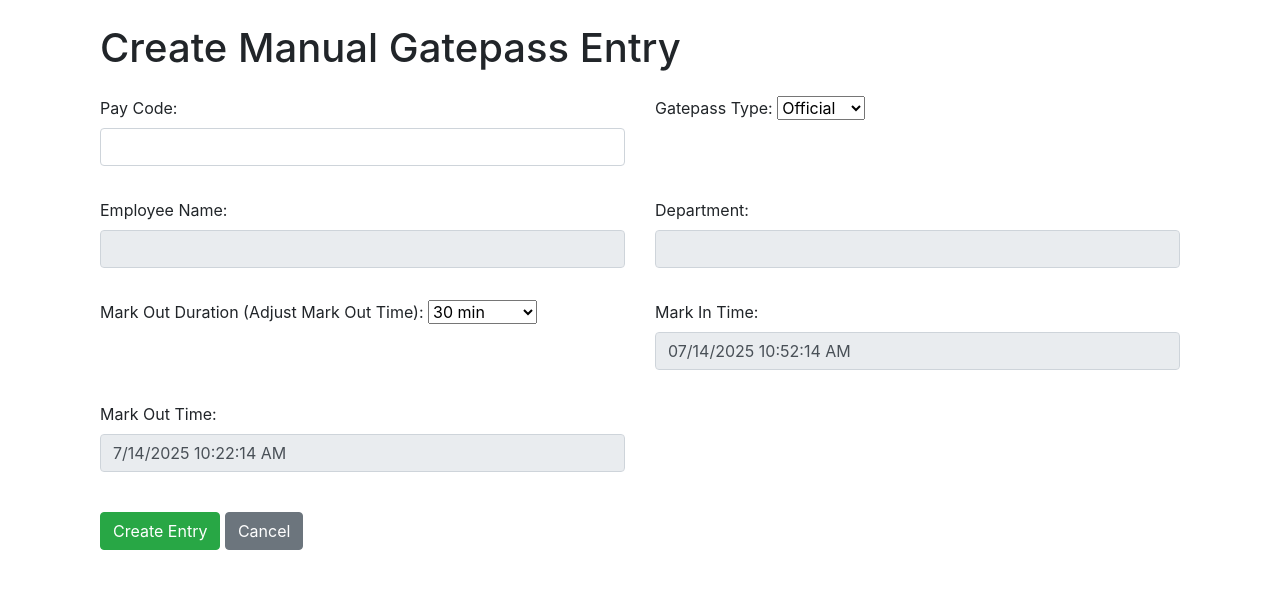
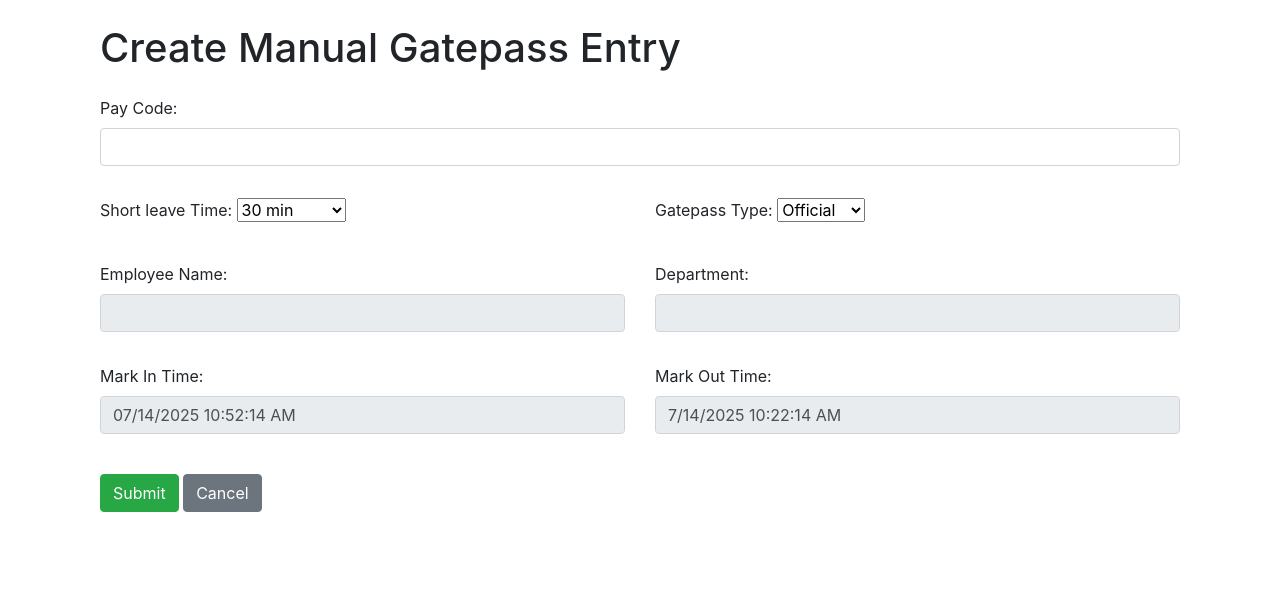
Before and after one commit to Mohitjangra2196/DCM_SECURITY_SCREEN, a Django app: page /mark_in/create_manual/ in a window 1280 px wide. Shown: the part 56-645 px from the top of the page. Run offline with Django 3.2, Linux system fonts and the light colour scheme; the visitor is signed in with stand-in values (Sample User, id 1); some libraries are stand-ins or nearby versions.

Commit message:
with all correction in time issue+entry form perfect , abhii color bache hai worker or staff ka

```diff
--- a/gatepass_app/forms.py
+++ b/gatepass_app/forms.py
@@ -34,7 +34,7 @@ class ManualGatePassForm(forms.Form):
     )
 
     mark_out_duration = forms.ChoiceField(
-        label="Mark Out Duration (Adjust Mark Out Time)",
+        label="Short leave Time",
         choices=[
             ('30', '30 min'),
             ('60', '1 hr'),
@@ -51,6 +51,7 @@ class ManualGatePassForm(forms.Form):
             ('390', '6 hr 30 min'),
             ('420', '7 hr'),
             ('450', '7 hr 30 min'),
+            ('480', '8 hr'),
         ],
         widget=forms.Select(attrs={'class': 'form-select'}),
         initial='30' # Default to 30 min
--- a/gatepass_app/templates/gatepass_app/create_manual_gatepass.html
+++ b/gatepass_app/templates/gatepass_app/create_manual_gatepass.html
@@ -20,12 +20,24 @@
     <form method="post" id="gatepassForm">
         {% csrf_token %}
         <div class="row mb-3">
-            <div class="col-md-6">
+            <div class="col-md-12">
                 <div class="form-group">
                     {{ form.PAYCODE.label_tag }}
                     {{ form.PAYCODE }}
                     {% if form.PAYCODE.errors %}
                         <div class="text-danger">{{ form.PAYCODE.errors }}</div>
+                    {% endif %}
+                </div>
+            </div>
+        </div>
+
+        <div class="row mb-3">
+            <div class="col-md-6">
+                <div class="form-group">
+                    {{ form.mark_out_duration.label_tag }}
+                    {{ form.mark_out_duration }}
+                    {% if form.mark_out_duration.errors %}
+                        <div class="text-danger">{{ form.mark_out_duration.errors }}</div>
                     {% endif %}
                 </div>
             </div>
@@ -39,6 +51,7 @@
                 </div>
             </div>
         </div>
+
 
         {# Added Employee Name and Department fields #}
         <div class="row mb-3">
@@ -65,15 +78,6 @@
         <div class="row mb-3">
             <div class="col-md-6">
                 <div class="form-group">
-                    {{ form.mark_out_duration.label_tag }}
-                    {{ form.mark_out_duration }}
-                    {% if form.mark_out_duration.errors %}
-                        <div class="text-danger">{{ form.mark_out_duration.errors }}</div>
-                    {% endif %}
-                </div>
-            </div>
-            <div class="col-md-6">
-                <div class="form-group">
                     {{ form.MARK_IN_TIME.label_tag }}
                     {{ form.MARK_IN_TIME }}
                     {% if form.MARK_IN_TIME.errors %}
@@ -81,10 +85,6 @@
                     {% endif %}
                 </div>
             </div>
-        </div>
-
-        {# Displayed field for MARK_OUT_TIME_DISPLAY #}
-        <div class="row mb-3">
             <div class="col-md-6">
                 <div class="form-group">
                     {{ form.MARK_OUT_TIME_DISPLAY.label_tag }}
@@ -96,9 +96,11 @@
             </div>
         </div>
 
+
+
         <div class="row mt-4">
             <div class="col-12">
-                <button type="button" id="createEntryButton" class="btn btn-success me-2">Create Entry</button>
+                <button type="button" id="createEntryButton" class="btn btn-success me-2">Submit</button>
                 <a href="{% url 'mark_in_screen' %}" class="btn btn-secondary">Cancel</a>
             </div>
         </div>
@@ -116,7 +118,7 @@
         const gatepassForm = document.getElementById('gatepassForm');
         const createEntryButton = document.getElementById('createEntryButton');
 
-        // Helper function to format Date object to "M/D/YYYY H:MM:SS AM/PM"
+        // Helper function to format Date object to "M/D/YYYY H:MM:SS AM/PM" for DISPLAY
         function formatDate(date) {
             if (!date instanceof Date || isNaN(date)) {
                 return ''; // Handle invalid date
@@ -137,7 +139,6 @@
         }
 
         // Helper function to parse "M/D/YYYY H:MM:SS AM/PM" string to Date object
-        // This is crucial for accurate calculations.
         function parseCustomDateTime(dateTimeString) {
             // Regex to parse "M/D/YYYY H:MM:SS AM/PM"
             const regex = /(\d{1,2})\/(\d{1,2})\/(\d{4}) (\d{1,2}):(\d{2}):(\d{2}) (AM|PM)/i;
@@ -165,8 +166,26 @@
             }
 
             // Create a Date object (month is 0-indexed in Date constructor)
+            // This Date object will be in the browser's local timezone.
             return new Date(year, month - 1, day, hours, minutes, seconds);
         }
+
+        // NEW HELPER FUNCTION: Format Date object to YYYY-MM-DDTHH:MM:SS using LOCAL components
+        // This generates a string that Python's datetime.fromisoformat can parse as naive.
+        function formatDateToLocalISO(date) {
+            if (!date instanceof Date || isNaN(date)) {
+                return '';
+            }
+            const year = date.getFullYear();
+            const month = (date.getMonth() + 1).toString().padStart(2, '0');
+            const day = date.getDate().toString().padStart(2, '0');
+            const hours = date.getHours().toString().padStart(2, '0');
+            const minutes = date.getMinutes().toString().padStart(2, '0');
+            const seconds = date.getSeconds().toString().padStart(2, '0');
+
+            return `${year}-${month}-${day}T${hours}:${minutes}:${seconds}`;
+        }
+
 
         function calculateMarkOutTime() {
             const markInTimeValue = markInTimeInput.value;
@@ -214,7 +233,6 @@
         fetchEmployeeDetails();
 
         // Recalculate when MARK_IN_TIME or mark_out_duration changes
-        // Use 'input' event for more immediate feedback, in case input type changes or user types
         markInTimeInput.addEventListener('input', calculateMarkOutTime);
         markOutDurationSelect.addEventListener('change', calculateMarkOutTime);
 
@@ -225,12 +243,6 @@
         createEntryButton.addEventListener('click', function() {
             calculateMarkOutTime(); // Recalculate just before submission to ensure freshness
 
-            // We need to send the Mark In and Mark Out times to the backend
-            // in a format that Django's `datetime.fromisoformat` (or a similar parser) can handle,
-            // or a format that Oracle can directly interpret without timezone issues.
-            // A good standard for backend is ISO format (YYYY-MM-DDTHH:MM:SS) for consistency.
-            // So, we'll convert back from the displayed format to ISO for submission.
-
             const markInDateTime = parseCustomDateTime(markInTimeInput.value);
             const markOutDateTime = parseCustomDateTime(markOutTimeDisplayInput.value);
 
@@ -239,17 +251,18 @@
                 return; // Prevent form submission
             }
 
-            // Create hidden inputs for the backend. Use a standard format like ISO.
-            // Python's datetime.fromisoformat handles 'YYYY-MM-DDTHH:MM:SS' well.
+            // Create hidden inputs for the backend.
+            // Use the new formatDateToLocalISO function to ensure the string represents
+            // the local time directly, without UTC conversion from toISOString().
             const hiddenMarkInTimeInput = document.createElement('input');
             hiddenMarkInTimeInput.type = 'hidden';
             hiddenMarkInTimeInput.name = 'MARK_IN_TIME';
-            hiddenMarkInTimeInput.value = markInDateTime.toISOString().slice(0, 19); // YYYY-MM-DDTHH:MM:SS
+            hiddenMarkInTimeInput.value = formatDateToLocalISO(markInDateTime);
 
             const hiddenMarkOutTimeInput = document.createElement('input');
             hiddenMarkOutTimeInput.type = 'hidden';
             hiddenMarkOutTimeInput.name = 'MARK_OUT_TIME';
-            hiddenMarkOutTimeInput.value = markOutDateTime.toISOString().slice(0, 19); // YYYY-MM-DDTHH:MM:SS
+            hiddenMarkOutTimeInput.value = formatDateToLocalISO(markOutDateTime);
 
             // Append these hidden inputs to the form
             gatepassForm.appendChild(hiddenMarkInTimeInput);
--- a/gatepass_app/templates/gatepass_app/home_screen.html
+++ b/gatepass_app/templates/gatepass_app/home_screen.html
@@ -24,6 +24,7 @@
 
 {% block content %}
 <h1 class="mb-4 text-center">Welcome to GatePass System</h1>
+<h3 class="mb-4 text-center">GatePass not Required for HOD's</h3>
 
 <div class="row text-center">
     <div class="col-md-6 mb-4">
--- a/gatepass_app/views.py
+++ b/gatepass_app/views.py
@@ -5,9 +5,10 @@ from django.contrib import messages
 from django.db import connection # For raw SQL queries
 from django.utils import timezone
 from .models import GatePass
-from django.http import JsonResponse # Added this import
+from django.http import JsonResponse
+from django.views.decorators.csrf import csrf_exempt
 from django.contrib.auth import get_user_model
-from datetime import datetime, timedelta # Added datetime and timedelta import here
+from datetime import datetime, timedelta
 
 # Import the new form
 from .forms import ManualGatePassForm
@@ -15,6 +16,7 @@ from .forms import ManualGatePassForm
 # DRF Imports
 from rest_framework import viewsets, status
 from rest_framework.response import Response
+from rest_framework.decorators import api_view, permission_classes
 from rest_framework.permissions import IsAuthenticated
 from .serializers import GatePassSerializer
 
@@ -30,10 +32,8 @@ User = get_user_model() # Get the currently active user model (which is now Djan
 def home_screen(request):
     # Filter out superusers from the list of security guards
     # is_superuser=False will exclude any user marked as a superuser.
-    security_guards = User.objects.filter(is_superuser=False).order_by('username') # Corrected order_ok_by to order_by
+    security_guards = User.objects.filter(is_superuser=False).order_by('username')
     return render(request, 'gatepass_app/home_screen.html', {'security_guards': security_guards})
-
-
 
 @login_required
 def mark_out_screen(request):
@@ -63,7 +63,6 @@ def mark_out_screen(request):
     return render(request, 'gatepass_app/mark_out_screen.html', {'employees': employees_to_mark_out})
 
 
-
 @login_required
 def process_mark_out(request, gatepass_no):
     if request.method == 'POST':
@@ -88,52 +87,31 @@ def process_mark_out(request, gatepass_no):
         return redirect('mark_out_screen')
     return redirect('mark_out_screen')
 
-
 @login_required
 def mark_in_screen(request):
-    employees_to_mark_in = [] # Initialize an empty list
-
+    employees_to_mark_in = []
     with connection.cursor() as cursor:
         cursor.execute("SELECT GATEPASS_NO, (NAME||' ('||PAYCODE||')') NAME, DEPARTMENT, OUT_TIME, OUT_BY FROM GATEPASS WHERE INOUT_STATUS = 'O' AND EARLY_LATE <> 'E' ")
         columns = [col[0] for col in cursor.description]
         raw_employees = cursor.fetchall()
 
-    out_by_identifiers = list(set([row[4] for row in raw_employees if row[4]]))
-
-    security_guard_names = {}
-    if out_by_identifiers:
-        guards = User.objects.filter(username__in=out_by_identifiers)
-        for guard in guards:
-            security_guard_names[guard.username] = guard.username
-
-    # This loop processes each employee and appends them to the list
     for row in raw_employees:
         employee_dict = dict(zip(columns, row))
-        out_by_identifier = str(employee_dict.get('OUT_BY', '')).strip()
-        employee_dict['OUT_BY_NAME'] = security_guard_names.get(out_by_identifier, out_by_identifier)
 
         raw_out_time_from_db = employee_dict.get('OUT_TIME')
         if raw_out_time_from_db:
             if timezone.is_naive(raw_out_time_from_db):
                 aware_time_in_oracle_tz = ORACLE_SERVER_TIMEZONE.localize(raw_out_time_from_db)
-            else:
-                aware_time_in_oracle_tz = raw_out_time_from_db.astimezone(ORACLE_SERVER_TIMEZONE)
-            # Format OUT_TIME for display in the M/D/YYYY H:MM:SS AM/PM format
-            employee_dict['OUT_TIME'] = aware_time_in_oracle_tz.strftime('%#m/%#d/%Y %#I:%M:%S %p')
-
-        # Append employee_dict inside the loop, after it's fully populated
+                employee_dict['OUT_TIME'] = aware_time_in_oracle_tz
         employees_to_mark_in.append(employee_dict)
 
     return render(request, 'gatepass_app/mark_in_screen.html', {'employees': employees_to_mark_in})
-
-
 
 @login_required
 def process_mark_in(request, gatepass_no):
     if request.method == 'POST':
         current_time_aware_ist = timezone.now().astimezone(ORACLE_SERVER_TIMEZONE)
         naive_time_for_oracle = current_time_aware_ist.replace(tzinfo=None)
-
         security_guard_identifier = request.user.username
 
         try:
@@ -170,64 +148,38 @@ class GatePassViewSet(viewsets.ModelViewSet):
         serializer.is_valid(raise_exception=True)
 
         gatepass_no = instance.GATEPASS_NO
+        current_time = timezone.now()
         security_guard_identifier = request.user.username
-
         update_fields = []
         params = {}
 
-        out_time_data = request.data.get('OUT_TIME')
-        in_time_data = request.data.get('IN_TIME')
-
-        if out_time_data:
-            try:
-                # Assuming out_time_data is now ISO format (YYYY-MM-DDTHH:MM:SS) from JS
-                out_time_obj = datetime.fromisoformat(out_time_data)
-                if timezone.is_naive(out_time_obj):
-                    out_time_aware_ist = ORACLE_SERVER_TIMEZONE.localize(out_time_obj)
-                else:
-                    out_time_aware_ist = out_time_obj.astimezone(ORACLE_SERVER_TIMEZONE)
-                params['out_time'] = out_time_aware_ist.replace(tzinfo=None)
-                update_fields.append("OUT_TIME = :out_time")
-            except ValueError:
-                return Response({"detail": "Invalid OUT_TIME format."}, status=status.HTTP_400_BAD_REQUEST)
-
-        if in_time_data:
-            try:
-                # Assuming in_time_data is now ISO format (YYYY-MM-DDTHH:MM:SS) from JS
-                in_time_obj = datetime.fromisoformat(in_time_data)
-                if timezone.is_naive(in_time_obj):
-                    in_time_aware_ist = ORACLE_SERVER_TIMEZONE.localize(in_time_obj)
-                else:
-                    in_time_aware_ist = in_time_obj.astimezone(ORACLE_SERVER_TIMEZONE)
-                params['in_time'] = in_time_aware_ist.replace(tzinfo=None)
-                update_fields.append("IN_TIME = :in_time")
-            except ValueError:
-                return Response({"detail": "Invalid IN_TIME format."}, status=status.HTTP_400_BAD_REQUEST)
-
-        # Direct fields from request.data
+        if 'OUT_TIME' in request.data:
+            update_fields.append("OUT_TIME = :out_time")
+            params['out_time'] = out_time
         if 'OUT_BY' in request.data:
             update_fields.append("OUT_BY = :out_by")
-            params['out_by'] = request.data['OUT_BY']
+            params['out_by'] = out_by
+        if 'IN_TIME' in request.data:
+            update_fields.append("IN_TIME = :in_time")
+            params['in_time'] = in_time
         if 'IN_BY' in request.data:
             update_fields.append("IN_BY = :in_by")
-            params['in_by'] = request.data['IN_BY']
+            params['in_by'] = in_by
         if 'INOUT_STATUS' in request.data:
             update_fields.append("INOUT_STATUS = :inout_status")
-            params['inout_status'] = request.data['INOUT_STATUS']
+            params['inout_status'] = inout_status
 
-        # Auto-fill OUT_BY/IN_BY and INOUT_STATUS if time is provided but _BY is not
-        if 'OUT_BY' not in request.data and out_time_data:
+        if 'OUT_BY' not in request.data and 'OUT_TIME' in request.data and out_time:
             update_fields.append("OUT_BY = :out_by_auto")
             params['out_by_auto'] = security_guard_identifier
-            if 'INOUT_STATUS' not in request.data: # Only set status if not explicitly provided
-                update_fields.append("INOUT_STATUS = 'O'")
+            inout_status = 'O'
+            update_fields.append("INOUT_STATUS = 'O'")
 
-        if 'IN_BY' not in request.data and in_time_data:
+        if 'IN_BY' not in request.data and 'IN_TIME' in request.data and in_time:
             update_fields.append("IN_BY = :in_by_auto")
             params['in_by_auto'] = security_guard_identifier
-            if 'INOUT_STATUS' not in request.data: # Only set status if not explicitly provided
-                update_fields.append("INOUT_STATUS = 'I'")
-
+            inout_status = 'I'
+            update_fields.append("INOUT_STATUS = 'I'")
 
         if not update_fields:
             return Response({"detail": "No updatable fields provided."}, status=status.HTTP_400_BAD_REQUEST)
@@ -238,7 +190,6 @@ class GatePassViewSet(viewsets.ModelViewSet):
         try:
             with connection.cursor() as cursor:
                 cursor.execute(sql, params)
-                # Fetch the updated instance for the response
                 updated_instance = GatePass.objects.get(pk=gatepass_no)
                 serializer = self.get_serializer(updated_instance)
                 return Response(serializer.data)
@@ -250,7 +201,6 @@ class GatePassViewSet(viewsets.ModelViewSet):
         return self.update(request, *args, **kwargs)
 
 
-
 @login_required
 def create_manual_gatepass_entry(request):
     if request.method == 'POST':
@@ -260,7 +210,7 @@ def create_manual_gatepass_entry(request):
             gatepass_type = form.cleaned_data['GATEPASS_TYPE']
 
             try:
-                # MARK_IN_TIME from hidden input (now YYYY-MM-DDTHH:MM:SS from JS)
+                # MARK_IN_TIME from hidden input (YYYY-MM-DDTHH:MM:SS from JS)
                 mark_in_time_str = request.POST.get('MARK_IN_TIME')
                 # MARK_OUT_TIME from hidden input (YYYY-MM-DDTHH:MM:SS from JS)
                 mark_out_time_str = request.POST.get('MARK_OUT_TIME')
@@ -279,13 +229,11 @@ def create_manual_gatepass_entry(request):
 
             except (ValueError, TypeError) as e:
                 messages.error(request, f"Error parsing time data: {e}. Please ensure correct time format.")
-                form = ManualGatePassForm(request.POST) # Pass POST data back to re-render form with errors
+                form = ManualGatePassForm(request.POST)  # Pass POST data back to re-render form with errors
                 return render(request, 'gatepass_app/create_manual_gatepass.html', {'form': form})
 
-
             current_date_aware = timezone.now().astimezone(ORACLE_SERVER_TIMEZONE)
-            current_date_naive = current_date_aware.date() # Get just the date part for GATEPASS_DATE
-
+            current_date_naive = current_date_aware.date()  # Get just the date part for GATEPASS_DATE
 
             with connection.cursor() as cursor:
                 # Find the highest sequence number for today's manual entries
@@ -342,28 +290,28 @@ def create_manual_gatepass_entry(request):
                         """,
                         {
                             'gatepass_no': new_gatepass_no,
-                            'gatepass_date': current_date_naive, # Gatepass date is today
+                            'gatepass_date': current_date_naive,  # Gatepass date is today
                             'paycode': paycode,
                             'name': emp_name,
                             'department': department,
                             'gatepass_type': gatepass_type,
-                            'remarks': 'Manual Entry: Without intimation leave taken', # Added more context
-                            'out_time': naive_mark_out_time_for_oracle + timedelta(hours=5, minutes=30), # Use parsed value from frontend
+                            'remarks': 'Manual Entry: Without intimation leave taken',  # Added more context
+                            'out_time': naive_mark_out_time_for_oracle,  # Use parsed value from frontend
                             'out_by': security_guard_identifier,
-                            'in_time': naive_mark_in_time_for_oracle + timedelta(hours=5, minutes=30), # Use parsed value from frontend
+                            'in_time': naive_mark_in_time_for_oracle,  # Use parsed value from frontend
                             'in_by': security_guard_identifier,
-                            'inout_status': 'I', # Marked as 'In' since both times are provided for a manual entry
-                            'final_status': 'A', # Assuming manually approved
-                            'request_time': mark_in_time_aware.strftime('%I:%M:%S %p'), # Use MARK_IN_TIME as REQUEST_TIME
-                            'auth': 'N', # N = Not required for approval, or set to 'Y' if manual entry bypasses auth.
-                                         # Given AUTH1_STATUS is 'B', 'N' for AUTH makes sense (No approval needed).
-                            'auth1_by': None, # No specific approver for manual bypass
-                            'auth1_status': 'B', # B = By-passed
-                            'auth1_date': None, # No approval date for bypass
-                            'auth1_remarks': 'Manual Entry', # Specific remark for bypass
-                            'emp_type': None, # Adjust if you have a specific employee type for manual entries
-                            'user_id': security_guard_identifier, # User who created this entry
-                            'bypass_reason': 'Marked by security - Manual', # More specific reason
+                            'inout_status': 'I',  # Marked as 'In' since both times are provided for a manual entry
+                            'final_status': 'A',  # Assuming manually approved
+                            'request_time': mark_in_time_aware.strftime('%I:%M:%S %p'),  # Use MARK_IN_TIME as REQUEST_TIME
+                            'auth': 'N',  # N = Not required for approval, or set to 'Y' if manual entry bypasses auth.
+                            # Given AUTH1_STATUS is 'B', 'N' for AUTH makes sense (No approval needed).
+                            'auth1_by': None,  # No specific approver for manual bypass
+                            'auth1_status': 'B',  # B = By-passed
+                            'auth1_date': None,  # No approval date for bypass
+                            'auth1_remarks': 'Manual Entry',  # Specific remark for bypass
+                            'emp_type': None,  # Adjust if you have a specific employee type for manual entries
+                            'user_id': security_guard_identifier,  # User who created this entry
+                            'bypass_reason': 'Marked by security - Manual',  # More specific reason
                         }
                     )
                     messages.success(request, f"Manual Gatepass {new_gatepass_no} created successfully.")
@@ -375,7 +323,6 @@ def create_manual_gatepass_entry(request):
     else:
         form = ManualGatePassForm()
     return render(request, 'gatepass_app/create_manual_gatepass.html', {'form': form})
-
 
 
 @login_required
--- a/gatepass_project/settings.py
+++ b/gatepass_project/settings.py
@@ -25,7 +25,7 @@
 # SECURITY WARNING: don't run with debug turned on in production!
 DEBUG = True
 
-ALLOWED_HOSTS = ['192.168.1.8', 'localhost', '127.0.0.1']
+ALLOWED_HOSTS = ['192.168.1.160', 'localhost', '127.0.0.1']
 
 
 # Application definition
```
Also changed, not shown: gatepass_app/templates/gatepass_app/mark_in_screen.html (+4 -5 lines).
